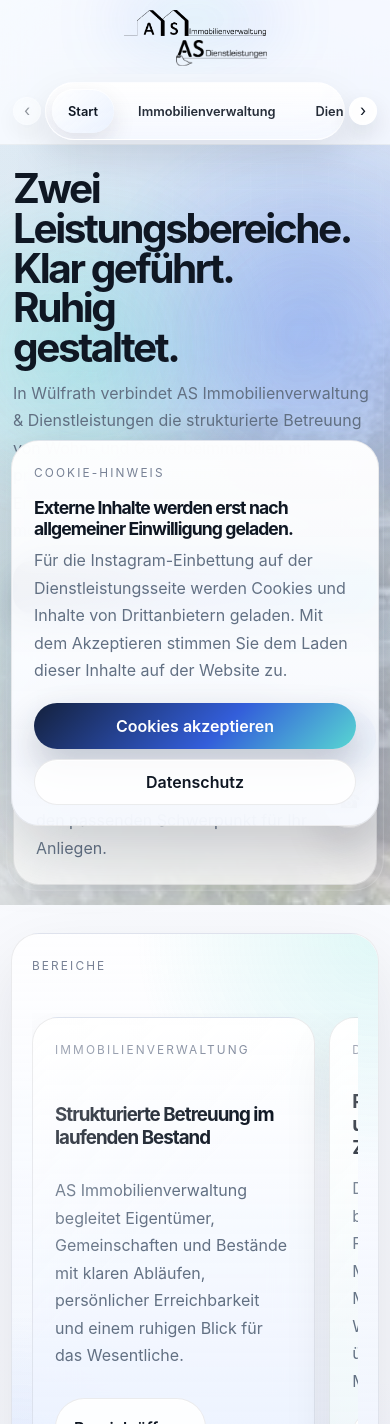
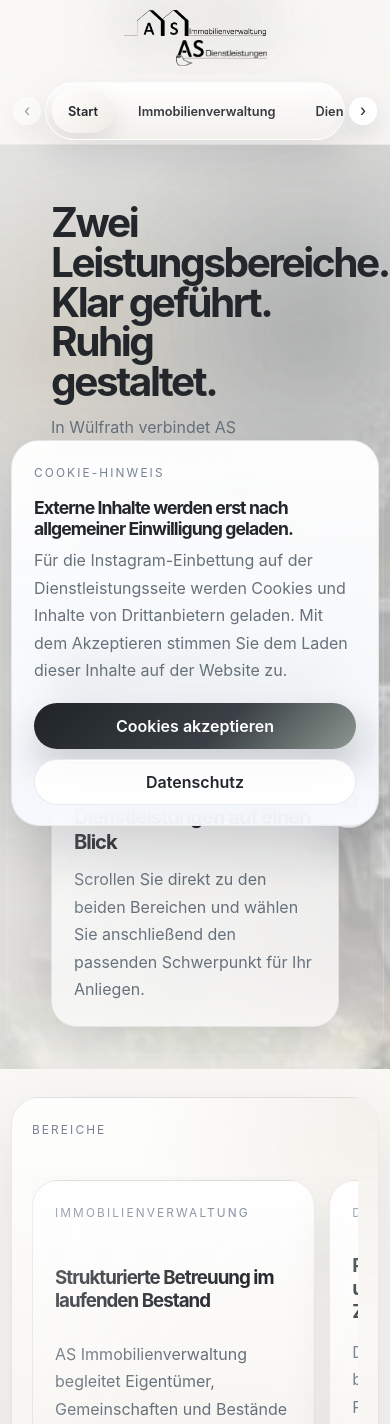
Before and after one commit to GemueseHasser/as_immv_dienstl, a React (Create React App) app: page /#/ in a window 390 px wide. Shown: the top 1424 px of the page. Built offline with nearby package versions, Linux system fonts and the light colour scheme.

Commit message:
adjust layout / design

```diff
--- a/src/components/HeroSplit.js
+++ b/src/components/HeroSplit.js
@@ -11,6 +11,7 @@ export default function HeroSplit({ onViewAreas }) {
         <div className="hero-background-wash hero-background-wash-left" />
         <div className="hero-background-wash hero-background-wash-right" />
         <div className="hero-background-grid" />
+        <div className="hero-background-soft-edge" />
       </div>
       <div className="hero-orbit hero-orbit-left" aria-hidden="true" />
       <div className="hero-orbit hero-orbit-right" aria-hidden="true" />
--- a/src/styles/global.css
+++ b/src/styles/global.css
@@ -1,22 +1,22 @@
 :root {
-  --bg: #f4f6fb;
-  --bg-strong: #fbfcff;
-  --surface: rgba(255, 255, 255, 0.68);
-  --surface-strong: rgba(255, 255, 255, 0.86);
-  --surface-dark: rgba(7, 14, 24, 0.74);
-  --text: #0f1723;
-  --muted: #627083;
-  --line: rgba(15, 23, 35, 0.08);
-  --line-strong: rgba(15, 23, 35, 0.14);
-  --brand: #3a6df0;
-  --brand-deep: #14213d;
-  --brand-soft: #eaf1ff;
-  --teal: #58d7d2;
-  --violet: #8c7bff;
-  --gold: #b6915d;
-  --gold-soft: #f5ecdf;
-  --shadow: 0 35px 90px rgba(11, 18, 32, 0.14);
-  --shadow-soft: 0 22px 50px rgba(11, 18, 32, 0.08);
+  --bg: #f4f2ee;
+  --bg-strong: #fcfbf8;
+  --surface: rgba(255, 255, 255, 0.72);
+  --surface-strong: rgba(255, 255, 255, 0.9);
+  --surface-dark: rgba(31, 35, 39, 0.82);
+  --text: #23272b;
+  --muted: #66717b;
+  --line: rgba(35, 39, 43, 0.08);
+  --line-strong: rgba(35, 39, 43, 0.15);
+  --brand: #3a4045;
+  --brand-deep: #1f2327;
+  --brand-soft: #ece9e4;
+  --teal: #7b8781;
+  --violet: #b0a79c;
+  --gold: #a88e69;
+  --gold-soft: #f3ede4;
+  --shadow: 0 35px 90px rgba(17, 20, 24, 0.14);
+  --shadow-soft: 0 22px 50px rgba(17, 20, 24, 0.08);
   --radius-xl: 34px;
   --radius-lg: 24px;
   --radius-md: 18px;
@@ -30,10 +30,10 @@ body {
   font-family: Inter, -apple-system, BlinkMacSystemFont, 'Segoe UI', sans-serif;
   color: var(--text);
   background:
-    radial-gradient(circle at 12% 12%, rgba(88, 215, 210, 0.14), transparent 24%),
-    radial-gradient(circle at 84% 10%, rgba(58, 109, 240, 0.18), transparent 26%),
-    radial-gradient(circle at 72% 72%, rgba(140, 123, 255, 0.12), transparent 28%),
-    linear-gradient(180deg, #fbfcff 0%, #f4f6fb 100%);
+    radial-gradient(circle at 12% 12%, rgba(123, 135, 129, 0.12), transparent 24%),
+    radial-gradient(circle at 84% 10%, rgba(58, 64, 69, 0.14), transparent 26%),
+    radial-gradient(circle at 72% 72%, rgba(176, 167, 156, 0.12), transparent 28%),
+    linear-gradient(180deg, #fcfbf8 0%, #f4f2ee 100%);
 }
 a { color: inherit; text-decoration: none; }
 p { margin: 0; color: var(--muted); line-height: 1.72; }
@@ -60,14 +60,14 @@ img { display: block; max-width: 100%; }
   height: 360px;
   top: 80px;
   right: -120px;
-  background: rgba(58, 109, 240, 0.15);
+  background: rgba(58, 64, 69, 0.14);
 }
 .site-shell::after {
   width: 320px;
   height: 320px;
   left: -80px;
   top: 460px;
-  background: rgba(88, 215, 210, 0.16);
+  background: rgba(123, 135, 129, 0.12);
 }
 .site-main { padding-bottom: 72px; }
 .container { width: min(calc(100% - 32px), var(--container)); margin: 0 auto; }
@@ -91,7 +91,7 @@ img { display: block; max-width: 100%; }
   top: 0;
   z-index: 60;
   backdrop-filter: blur(28px);
-  background: rgba(251, 252, 255, 0.72);
+  background: rgba(252, 251, 248, 0.76);
   border-bottom: 1px solid rgba(15, 23, 35, 0.05);
   transition: background 320ms ease, border-color 320ms ease, box-shadow 320ms ease;
 }
@@ -99,7 +99,7 @@ img { display: block; max-width: 100%; }
   position: absolute;
   inset: -20px 10% auto;
   height: 80px;
-  background: radial-gradient(circle at center, rgba(88, 215, 210, 0.12), rgba(58, 109, 240, 0.08), transparent 68%);
+  background: radial-gradient(circle at center, rgba(176, 167, 156, 0.12), rgba(58, 64, 69, 0.08), transparent 68%);
   filter: blur(24px);
   pointer-events: none;
 }
@@ -214,7 +214,7 @@ img { display: block; max-width: 100%; }
   box-shadow: 0 10px 24px rgba(15, 23, 42, 0.05);
 }
 .nav-primary-premium {
-  background: linear-gradient(180deg, rgba(255,255,255,0.86), rgba(255,255,255,0.64));
+  background: linear-gradient(180deg, rgba(255,255,255,0.9), rgba(249,247,244,0.68));
   backdrop-filter: blur(18px);
   box-shadow: inset 0 1px 0 rgba(255,255,255,0.75), 0 16px 40px rgba(15, 23, 42, 0.08);
 }
@@ -248,19 +248,19 @@ img { display: block; max-width: 100%; }
   inset: 6px;
   border-radius: inherit;
   opacity: 0;
-  background: linear-gradient(135deg, rgba(58, 109, 240, 0.15), rgba(88, 215, 210, 0.18));
+  background: linear-gradient(135deg, rgba(58, 64, 69, 0.14), rgba(168, 142, 105, 0.16));
   transition: opacity 180ms ease;
   z-index: 1;
 }
 .nav-link-area:hover .nav-link-glow { opacity: 1; }
 .nav-link-area.active {
   color: #0f1723;
-  background: linear-gradient(135deg, rgba(255,255,255,0.95), rgba(233,241,255,0.82));
-  border: 1px solid rgba(58, 109, 240, 0.12);
+  background: linear-gradient(135deg, rgba(255,255,255,0.95), rgba(236,233,228,0.84));
+  border: 1px solid rgba(58, 64, 69, 0.12);
   box-shadow:
     inset 0 1px 0 rgba(255,255,255,0.92),
-    0 12px 24px rgba(58, 109, 240, 0.1),
-    0 0 0 1px rgba(88, 215, 210, 0.08);
+    0 12px 24px rgba(31, 35, 39, 0.1),
+    0 0 0 1px rgba(168, 142, 105, 0.08);
 }
 .nav-link-area.active .nav-link-glow { opacity: 1; }
 .nav-link.subtle { color: #6b7484; }
@@ -288,9 +288,9 @@ img { display: block; max-width: 100%; }
 }
 .button:hover { transform: translateY(-1px); }
 .button-brand {
-  background: linear-gradient(135deg, #14213d 0%, #335eda 58%, #58d7d2 100%);
+  background: linear-gradient(135deg, #1f2327 0%, #3a4045 58%, #8d9790 100%);
   color: white;
-  box-shadow: 0 18px 36px rgba(20, 33, 61, 0.24);
+  box-shadow: 0 18px 36px rgba(31, 35, 39, 0.22);
 }
 .button-light {
   background: rgba(255, 255, 255, 0.88);
@@ -299,9 +299,9 @@ img { display: block; max-width: 100%; }
   box-shadow: inset 0 1px 0 rgba(255,255,255,0.88);
 }
 .button-ghost {
-  background: rgba(245, 236, 223, 0.8);
-  color: #6d5533;
-  border: 1px solid rgba(182, 145, 93, 0.16);
+  background: rgba(243, 237, 228, 0.88);
+  color: #6e5f4a;
+  border: 1px solid rgba(168, 142, 105, 0.18);
 }
 
 
@@ -356,7 +356,7 @@ img { display: block; max-width: 100%; }
   background-position: center 42%;
   background-repeat: no-repeat;
   opacity: 0.96;
-  filter: saturate(0.8) brightness(0.94) contrast(0.94);
+  filter: saturate(0.72) brightness(0.92) contrast(0.94);
   border-radius: 42px;
   overflow: hidden;
   transform: perspective(1400px) scale(1.01);
@@ -367,8 +367,8 @@ img { display: block; max-width: 100%; }
   position: absolute;
   inset: 0;
   background:
-    linear-gradient(102deg, rgba(244, 246, 251, 0.95) 0%, rgba(244, 246, 251, 0.7) 28%, rgba(244, 246, 251, 0.1) 56%, rgba(20, 33, 61, 0.22) 100%),
-    linear-gradient(180deg, rgba(8, 15, 28, 0.1) 0%, rgba(8, 15, 28, 0.38) 100%);
+    linear-gradient(102deg, rgba(244, 242, 238, 0.96) 0%, rgba(244, 242, 238, 0.78) 28%, rgba(244, 242, 238, 0.16) 56%, rgba(31, 35, 39, 0.2) 100%),
+    linear-gradient(180deg, rgba(16, 18, 20, 0.08) 0%, rgba(16, 18, 20, 0.34) 100%);
 }
 .hero-background-image::after {
   content: '';
@@ -390,14 +390,14 @@ img { display: block; max-width: 100%; }
   height: 360px;
   top: 22px;
   left: -88px;
-  background: radial-gradient(circle, rgba(88, 215, 210, 0.28), rgba(88, 215, 210, 0.02) 66%);
+  background: radial-gradient(circle, rgba(168, 142, 105, 0.16), rgba(168, 142, 105, 0.02) 66%);
 }
 .hero-background-wash-right {
   width: 420px;
   height: 420px;
   right: -120px;
   top: -22px;
-  background: radial-gradient(circle, rgba(58, 109, 240, 0.25), rgba(58, 109, 240, 0.02) 68%);
+  background: radial-gradient(circle, rgba(58, 64, 69, 0.18), rgba(58, 64, 69, 0.02) 68%);
 }
 .hero-background-grid {
   position: absolute;
@@ -412,6 +412,18 @@ img { display: block; max-width: 100%; }
   mask-image: linear-gradient(180deg, rgba(0,0,0,0.8), transparent 88%);
   opacity: 0.26;
 }
+.hero-background-soft-edge {
+  position: absolute;
+  left: 24px;
+  right: 24px;
+  bottom: -18px;
+  height: 92px;
+  border-radius: 0 0 36px 36px;
+  background:
+    linear-gradient(180deg, rgba(244, 242, 238, 0) 0%, rgba(244, 242, 238, 0.72) 62%, rgba(244, 242, 238, 0.98) 100%);
+  filter: blur(10px);
+  opacity: 0.96;
+}
 .hero-home-watermark .hero-shell {
   position: relative;
   z-index: 1;
@@ -449,12 +461,12 @@ img { display: block; max-width: 100%; }
 .hero-orbit-left {
   top: 20px;
   left: -140px;
-  background: radial-gradient(circle, rgba(88, 215, 210, 0.18), transparent 62%);
+  background: radial-gradient(circle, rgba(168, 142, 105, 0.12), transparent 62%);
 }
 .hero-orbit-right {
   top: 10px;
   right: -120px;
-  background: radial-gradient(circle, rgba(58, 109, 240, 0.18), transparent 62%);
+  background: radial-gradient(circle, rgba(58, 64, 69, 0.14), transparent 62%);
 }
 .hero-shell, .page-hero-grid { display: grid; gap: 20px; position: relative; z-index: 1; }
 .hero-copy-tight { max-width: 790px; }
@@ -540,10 +552,10 @@ img { display: block; max-width: 100%; }
   align-items: center;
 }
 .split-card-verwaltung {
-  background: linear-gradient(180deg, rgba(255,255,255,0.94), rgba(234,241,255,0.82));
+  background: linear-gradient(180deg, rgba(255,255,255,0.95), rgba(238,234,228,0.82));
 }
 .split-card-dienstleistungen {
-  background: linear-gradient(180deg, rgba(255,255,255,0.94), rgba(238,247,249,0.82));
+  background: linear-gradient(180deg, rgba(255,255,255,0.95), rgba(241,238,234,0.84));
 }
 .clean-list { list-style: none; display: grid; gap: 11px; }
 .clean-list li {
@@ -591,7 +603,7 @@ img { display: block; max-width: 100%; }
   position: relative;
   padding: 26px;
   border-radius: var(--radius-xl);
-  background: linear-gradient(180deg, rgba(255,255,255,0.84), rgba(244,247,255,0.7));
+  background: linear-gradient(180deg, rgba(255,255,255,0.88), rgba(241,238,234,0.72));
 }
 .space-panel { position: relative; min-height: 170px; display: grid; gap: 18px; align-content: end; }
 .space-panel-copy { position: relative; z-index: 1; }
@@ -700,15 +712,15 @@ img { display: block; max-width: 100%; }
 }
 .space-panel-orbs span:nth-child(1) {
   width: 96px; height: 96px; top: 0; right: 10px;
-  background: radial-gradient(circle, rgba(58,109,240,0.42), rgba(58,109,240,0.04) 68%);
+  background: radial-gradient(circle, rgba(58,64,69,0.28), rgba(58,64,69,0.03) 68%);
 }
 .space-panel-orbs span:nth-child(2) {
   width: 74px; height: 74px; top: 36px; right: 98px;
-  background: radial-gradient(circle, rgba(88,215,210,0.42), rgba(88,215,210,0.05) 70%);
+  background: radial-gradient(circle, rgba(168,142,105,0.22), rgba(168,142,105,0.03) 70%);
 }
 .space-panel-orbs span:nth-child(3) {
   width: 180px; height: 180px; bottom: -10px; right: -8px;
-  background: radial-gradient(circle, rgba(140,123,255,0.22), rgba(140,123,255,0.02) 72%);
+  background: radial-gradient(circle, rgba(123,135,129,0.18), rgba(123,135,129,0.02) 72%);
 }
 .section-head {
   display: grid;
@@ -753,7 +765,7 @@ img { display: block; max-width: 100%; }
   width: 160px;
   height: 160px;
   border-radius: 999px;
-  background: radial-gradient(circle, rgba(58,109,240,0.12), rgba(88,215,210,0.02) 72%);
+  background: radial-gradient(circle, rgba(58,64,69,0.1), rgba(168,142,105,0.02) 72%);
   pointer-events: none;
   z-index: 0;
 }
@@ -783,7 +795,7 @@ img { display: block; max-width: 100%; }
   padding: 26px;
 }
 .references-emphasis {
-  background: linear-gradient(180deg, rgba(255,255,255,0.9), rgba(234,241,255,0.74));
+  background: linear-gradient(180deg, rgba(255,255,255,0.92), rgba(238,234,228,0.76));
 }
 .inline-references-head {
   display: grid;
@@ -798,8 +810,8 @@ img { display: block; max-width: 100%; }
   margin-top: 16px;
 }
 .reference-hint-chip.subtle {
-  background: rgba(234, 241, 255, 0.78);
-  color: #416182;
+  background: rgba(236, 233, 228, 0.84);
+  color: #5e6469;
 }
 .disclosure-button {
   gap: 12px;
@@ -807,9 +819,9 @@ img { display: block; max-width: 100%; }
 }
 .disclosure-button-premium {
   padding: 10px 16px;
-  border: 1px solid rgba(58, 109, 240, 0.12);
-  background: linear-gradient(180deg, rgba(255,255,255,0.94), rgba(234,241,255,0.8));
-  box-shadow: 0 18px 36px rgba(58,109,240,0.08);
+  border: 1px solid rgba(58, 64, 69, 0.12);
+  background: linear-gradient(180deg, rgba(255,255,255,0.95), rgba(238,234,228,0.82));
+  box-shadow: 0 18px 36px rgba(31,35,39,0.08);
 }
 .disclosure-copy {
   display: grid;
@@ -837,7 +849,7 @@ img { display: block; max-width: 100%; }
   padding: 28px;
 }
 .contact-card.primary {
-  background: linear-gradient(180deg, rgba(255,255,255,0.96), rgba(234,241,255,0.82));
+  background: linear-gradient(180deg, rgba(255,255,255,0.96), rgba(238,234,228,0.82));
 }
 .contact-card h3 { margin-bottom: 14px; font-size: 1.2rem; }
 .contact-stack { display: grid; gap: 12px; margin-top: 18px; }
@@ -869,7 +881,7 @@ img { display: block; max-width: 100%; }
 }
 .gallery-card-5 {
   grid-column: 3 / span 8;
-  background: linear-gradient(180deg, rgba(10,18,30,0.94), rgba(19,32,53,0.9));
+  background: linear-gradient(180deg, rgba(31,35,39,0.94), rgba(58,64,69,0.9));
 }
 .gallery-media-wrap {
   position: relative;
@@ -890,9 +902,9 @@ img { display: block; max-width: 100%; }
 .gallery-card-5 .gallery-copy h3,
 .gallery-card-5 .gallery-copy p,
 .gallery-card-5 .gallery-copy .eyebrow {
-  color: rgba(236, 244, 255, 0.96);
-}
-.gallery-card-5 .gallery-copy p { color: rgba(218, 229, 245, 0.82); }
+  color: rgba(247, 245, 241, 0.96);
+}
+.gallery-card-5 .gallery-copy p { color: rgba(232, 227, 220, 0.84); }
 
 .site-footer { padding: 30px 0 96px; }
 .footer-grid {
@@ -1000,7 +1012,7 @@ img { display: block; max-width: 100%; }
     display: grid;
     place-items: center;
     flex: 0 0 auto;
-    background: linear-gradient(180deg, rgba(255,255,255,0.94), rgba(234,241,255,0.78));
+    background: linear-gradient(180deg, rgba(255,255,255,0.95), rgba(238,234,228,0.8));
     box-shadow: 0 16px 34px rgba(15, 23, 42, 0.1);
   }
   .main-nav {
@@ -1012,7 +1024,7 @@ img { display: block; max-width: 100%; }
     padding: 14px;
     border-radius: 28px;
     border: 1px solid rgba(255,255,255,0.7);
-    background: linear-gradient(180deg, rgba(255,255,255,0.97), rgba(244,247,255,0.94));
+    background: linear-gradient(180deg, rgba(255,255,255,0.97), rgba(242,239,235,0.94));
     box-shadow: 0 28px 80px rgba(11, 18, 32, 0.16);
     backdrop-filter: blur(24px);
     display: none;
@@ -1026,7 +1038,7 @@ img { display: block; max-width: 100%; }
     inset: 10px 14px auto;
     height: 82px;
     border-radius: 24px;
-    background: radial-gradient(circle at center, rgba(88, 215, 210, 0.18), rgba(58, 109, 240, 0.12), transparent 70%);
+    background: radial-gradient(circle at center, rgba(168, 142, 105, 0.14), rgba(58, 64, 69, 0.1), transparent 70%);
     filter: blur(18px);
     pointer-events: none;
   }
@@ -1061,7 +1073,7 @@ img { display: block; max-width: 100%; }
     border-radius: inherit;
   }
   .nav-link-area.active {
-    box-shadow: 0 14px 32px rgba(58, 109, 240, 0.12), 0 0 0 1px rgba(88, 215, 210, 0.08);
+    box-shadow: 0 14px 32px rgba(31, 35, 39, 0.12), 0 0 0 1px rgba(168, 142, 105, 0.08);
   }
   .nav-cta-group {
     margin-left: 0;
@@ -1135,7 +1147,7 @@ img { display: block; max-width: 100%; }
     position: absolute;
     inset: -40% 30% auto -12%;
     height: 180px;
-    background: radial-gradient(circle, rgba(88, 215, 210, 0.18), transparent 62%);
+    background: radial-gradient(circle, rgba(168, 142, 105, 0.12), transparent 62%);
     pointer-events: none;
   }
   .hero h1,
@@ -1317,7 +1329,7 @@ img { display: block; max-width: 100%; }
 }
 .mobile-carousel-dot.is-active {
   width: 22px;
-  background: linear-gradient(135deg, rgba(20, 33, 61, 0.92), rgba(58, 109, 240, 0.88));
+  background: linear-gradient(135deg, rgba(31, 35, 39, 0.92), rgba(58, 64, 69, 0.88));
 }
 
 .quick-fab {
@@ -1334,7 +1346,7 @@ img { display: block; max-width: 100%; }
   backdrop-filter: blur(16px);
 }
 .quick-fab-brand {
-  background: linear-gradient(135deg, #14213d 0%, #335eda 58%, #58d7d2 100%);
+  background: linear-gradient(135deg, #1f2327 0%, #3a4045 58%, #8d9790 100%);
   color: white;
 }
 .quick-fab-icon {
@@ -1345,7 +1357,7 @@ img { display: block; max-width: 100%; }
 
 @media (max-width: 720px) {
   .site-header {
-    background: rgba(251, 252, 255, 0.84);
+    background: rgba(252, 251, 248, 0.86);
   }
   .header-bar {
     flex-wrap: wrap;
@@ -1364,8 +1376,8 @@ img { display: block; max-width: 100%; }
   }
   .hero-background-image::before {
     background:
-      linear-gradient(180deg, rgba(248,250,255,0.84) 0%, rgba(248,250,255,0.42) 26%, rgba(20,33,61,0.2) 100%),
-      linear-gradient(108deg, rgba(248,250,255,0.98) 0%, rgba(248,250,255,0.8) 36%, rgba(248,250,255,0.06) 78%);
+      linear-gradient(180deg, rgba(248,246,242,0.86) 0%, rgba(248,246,242,0.46) 26%, rgba(31,35,39,0.18) 100%),
+      linear-gradient(108deg, rgba(248,246,242,0.98) 0%, rgba(248,246,242,0.82) 36%, rgba(248,246,242,0.06) 78%);
   }
   .hero-background-grid {
     width: 210px;
@@ -1500,15 +1512,15 @@ img { display: block; max-width: 100%; }
   white-space: nowrap;
   font-size: 0.8rem;
   font-weight: 600;
-  color: rgba(15, 23, 35, 0.78);
+  color: rgba(35, 39, 43, 0.78);
   transition: transform 180ms ease, color 180ms ease, background 180ms ease, box-shadow 180ms ease;
 }
 .mobile-floating-link.is-emphasis {
-  color: rgba(15, 23, 35, 0.9);
+  color: rgba(35, 39, 43, 0.9);
 }
 .mobile-floating-link.active {
   color: var(--text);
-  background: linear-gradient(135deg, rgba(255,255,255,0.95), rgba(233,241,255,0.88));
+  background: linear-gradient(135deg, rgba(255,255,255,0.95), rgba(238,234,228,0.88));
   box-shadow: 0 10px 24px rgba(15, 23, 42, 0.1), inset 0 1px 0 rgba(255,255,255,0.88);
 }
 .mobile-floating-link:active {
@@ -1529,7 +1541,7 @@ img { display: block; max-width: 100%; }
   -webkit-backdrop-filter: blur(16px);
 }
 .quick-fab-brand {
-  background: linear-gradient(135deg, #14213d 0%, #335eda 58%, #58d7d2 100%);
+  background: linear-gradient(135deg, #1f2327 0%, #3a4045 58%, #8d9790 100%);
   color: white;
 }
 .quick-fab-icon {
@@ -1552,7 +1564,7 @@ img { display: block; max-width: 100%; }
   }
 
   .site-header {
-    background: rgba(251, 252, 255, 0.82);
+    background: rgba(252, 251, 248, 0.84);
   }
 
   .mobile-header-top {
@@ -1639,7 +1651,7 @@ img { display: block; max-width: 100%; }
     width: 100%;
     padding: 6px;
     border-radius: 999px;
-    background: linear-gradient(180deg, rgba(255,255,255,0.92), rgba(244,247,255,0.8));
+    background: linear-gradient(180deg, rgba(255,255,255,0.94), rgba(241,238,234,0.82));
     border: 1px solid rgba(255,255,255,0.72);
     box-shadow: 0 16px 36px rgba(15, 23, 42, 0.1);
     backdrop-filter: blur(22px);
@@ -1738,8 +1750,8 @@ img { display: block; max-width: 100%; }
   }
   .hero-background-image::before {
     background:
-      linear-gradient(180deg, rgba(248,250,255,0.84) 0%, rgba(248,250,255,0.42) 26%, rgba(20,33,61,0.2) 100%),
-      linear-gradient(108deg, rgba(248,250,255,0.98) 0%, rgba(248,250,255,0.8) 36%, rgba(248,250,255,0.06) 78%);
+      linear-gradient(180deg, rgba(248,246,242,0.86) 0%, rgba(248,246,242,0.46) 26%, rgba(31,35,39,0.18) 100%),
+      linear-gradient(108deg, rgba(248,246,242,0.98) 0%, rgba(248,246,242,0.82) 36%, rgba(248,246,242,0.06) 78%);
   }
   .hero-background-grid {
     width: 210px;
@@ -1775,6 +1787,7 @@ img { display: block; max-width: 100%; }
 }
 
 .home-intro-wide {
+  padding: 40px 40px 24px;
   max-width: 760px;
 }
 
@@ -1790,7 +1803,7 @@ img { display: block; max-width: 100%; }
   gap: 22px;
   padding: 28px;
   border-radius: 34px;
-  background: linear-gradient(180deg, rgba(255,255,255,0.82), rgba(233,241,255,0.56));
+  background: linear-gradient(180deg, rgba(255,255,255,0.84), rgba(238,234,228,0.6));
   border: 1px solid rgba(15, 23, 35, 0.08);
   box-shadow: 0 28px 70px rgba(11, 18, 32, 0.1);
   transition: box-shadow 240ms ease, transform 240ms ease, border-color 240ms ease;
@@ -1801,15 +1814,15 @@ img { display: block; max-width: 100%; }
   position: absolute;
   inset: 0;
   border-radius: inherit;
-  background: radial-gradient(circle at top right, rgba(88, 215, 210, 0.18), transparent 35%),
-    radial-gradient(circle at bottom left, rgba(58, 109, 240, 0.12), transparent 30%);
+  background: radial-gradient(circle at top right, rgba(168, 142, 105, 0.12), transparent 35%),
+    radial-gradient(circle at bottom left, rgba(58, 64, 69, 0.1), transparent 30%);
   pointer-events: none;
 }
 
 .home-areas-shell.is-highlighted {
   transform: translateY(-2px);
-  border-color: rgba(58, 109, 240, 0.2);
-  box-shadow: 0 32px 90px rgba(58, 109, 240, 0.16);
+  border-color: rgba(58, 64, 69, 0.16);
+  box-shadow: 0 32px 90px rgba(31, 35, 39, 0.14);
 }
 
 .home-areas-head {
@@ -1847,7 +1860,7 @@ img { display: block; max-width: 100%; }
 
 .references-showcase {
   padding: 4px;
-  background: linear-gradient(135deg, rgba(18, 32, 58, 0.95), rgba(37, 78, 146, 0.9) 52%, rgba(88, 215, 210, 0.78));
+  background: linear-gradient(135deg, rgba(31, 35, 39, 0.95), rgba(58, 64, 69, 0.9) 52%, rgba(123, 135, 129, 0.74));
 }
 
 .references-showcase-frame {
@@ -1855,7 +1868,7 @@ img { display: block; max-width: 100%; }
   padding: 28px;
   background:
     radial-gradient(circle at top right, rgba(255,255,255,0.14), transparent 28%),
-    linear-gradient(180deg, rgba(9,16,28,0.78), rgba(18, 27, 47, 0.86));
+    linear-gradient(180deg, rgba(24, 27, 30, 0.82), rgba(43, 47, 51, 0.88));
 }
 
 .references-showcase-head h3,
@@ -1905,11 +1918,11 @@ img { display: block; max-width: 100%; }
 }
 
 .reference-spotlight-warm {
-  background: linear-gradient(180deg, rgba(255,255,255,0.12), rgba(163, 102, 66, 0.14));
+  background: linear-gradient(180deg, rgba(255,255,255,0.12), rgba(168, 142, 105, 0.14));
 }
 
 .reference-spotlight-cool {
-  background: linear-gradient(180deg, rgba(255,255,255,0.12), rgba(74, 116, 189, 0.16));
+  background: linear-gradient(180deg, rgba(255,255,255,0.12), rgba(123, 135, 129, 0.16));
 }
 
 .reference-image-wrap {
@@ -1948,7 +1961,7 @@ img { display: block; max-width: 100%; }
 .reference-spotlight-copy p,
 .reference-spotlight-copy .eyebrow,
 .reference-meta-pill {
-  color: rgba(236, 244, 255, 0.96);
+  color: rgba(247, 245, 241, 0.96);
 }
 
 .reference-spotlight-top {
@@ -1972,10 +1985,10 @@ img { display: block; max-width: 100%; }
 
 @keyframes sectionPulse {
   0% {
-    box-shadow: 0 0 0 0 rgba(58, 109, 240, 0.26);
+    box-shadow: 0 0 0 0 rgba(58, 64, 69, 0.22);
   }
   100% {
-    box-shadow: 0 0 0 22px rgba(58, 109, 240, 0);
+    box-shadow: 0 0 0 22px rgba(58, 64, 69, 0);
   }
 }
 
```
Also changed, not shown: src/components/layout/Header.js (+7 -5 lines).
